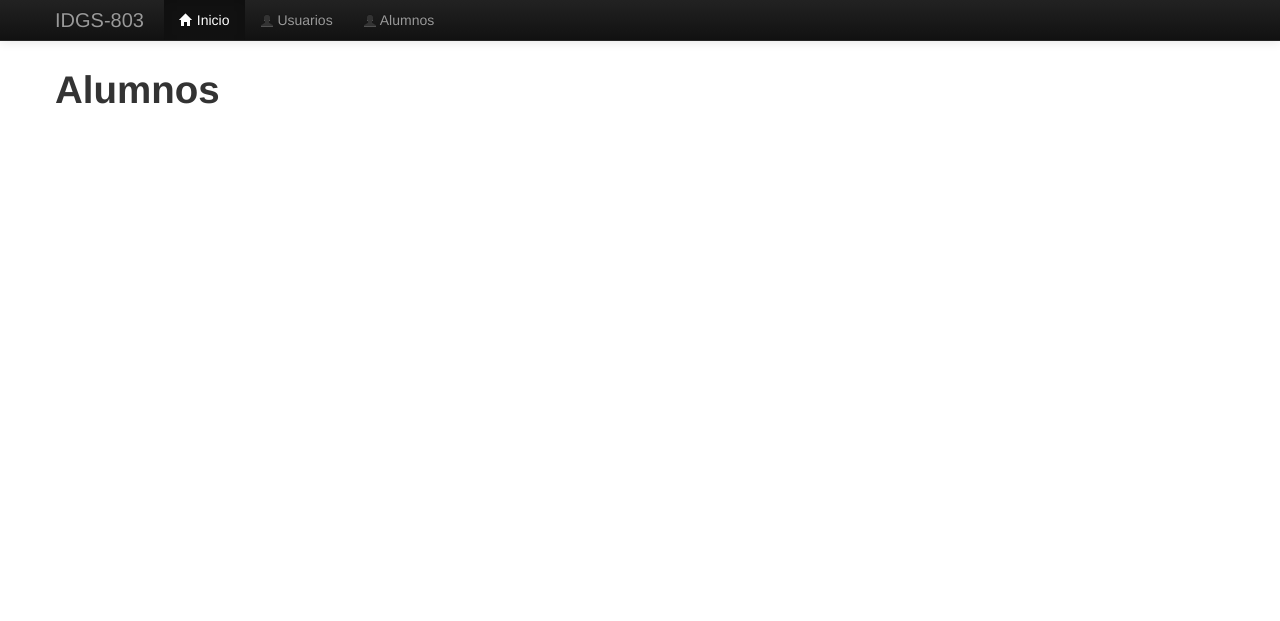
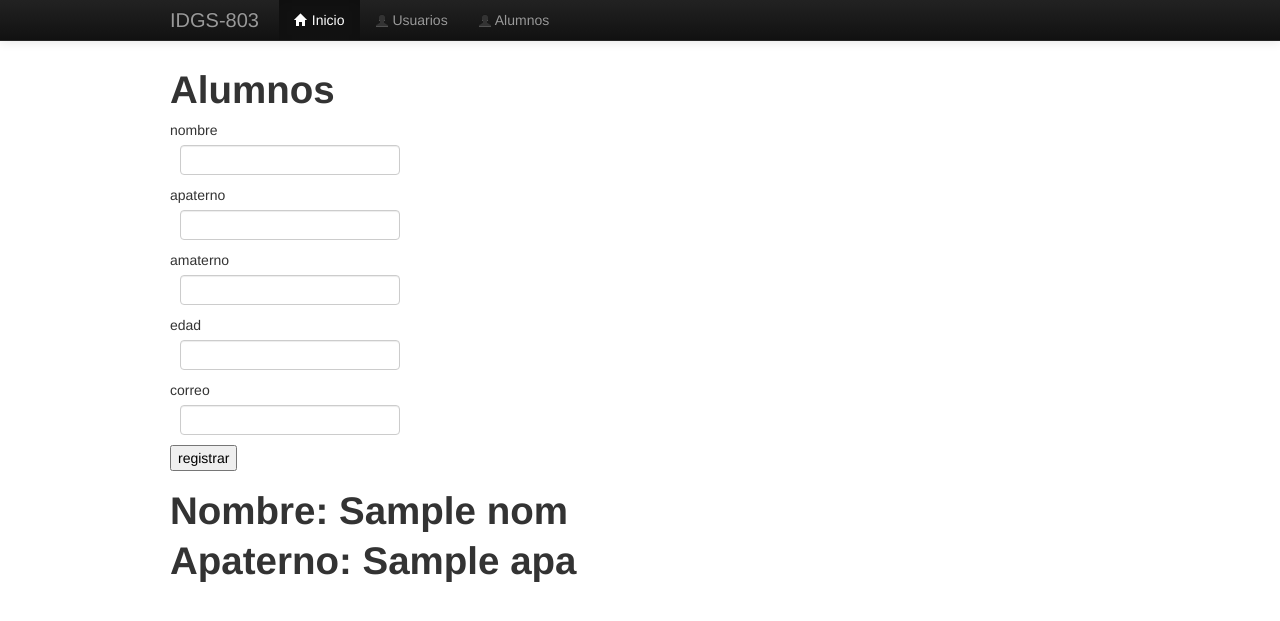
Before and after one commit to IDGS-803-21000011/IntroFlaskIDGS803, a Flask app: template templates/alumnos.html in a window 1280 px wide. Shown: the top 621 px of the page. Run offline with Flask 3, Linux system fonts and the light colour scheme; the template is opened without the code that fills it: values that come from a table or form of the project are taken from there, most other values are stand-ins (such as "Sample title", 1, 10 or a date in 2020); some libraries are stand-ins or nearby versions.

Commit message:
PEVG 30/01/2024 WTF forms

```diff
--- /dev/null
+++ b/forms.py
@@ -0,0 +1,9 @@
+from wtforms import Form
+from wtforms import StringField, SelectField, RadioField, EmailField
+
+class UserForm(Form):
+    nombre = StringField('nombre')
+    apaterno = StringField('apaterno')
+    amaterno = StringField('amaterno')
+    edad = StringField('edad')
+    correo = StringField('correo')
--- a/main.py
+++ b/main.py
@@ -1,4 +1,5 @@
 from flask import Flask, render_template, request
+import forms
 
 app = Flask(__name__)
 
@@ -8,9 +9,17 @@ def index():
     alumnos = ["Gael", "Pedro", "Alicia", "Ana"]
     return render_template("index.html", escuela = escuela, alumnos = alumnos)
 
-@app.route("/alumnos")
+@app.route("/alumnos", methods=["GET", "POST"])
 def alumn():
-    return render_template("alumnos.html")
+    alum_form = forms.UserForm(request.form)
+    if request.method == "POST":
+        nom = alum_form.nombre.data
+        apa = alum_form.apaterno.data
+        ama = alum_form.amaterno.data
+        print("Nombre: {}".format(nom))
+        print("apaterno: {}".format(apa))
+        print("amaterno: {}".format(ama))
+    return render_template("alumnos.html", form = alum_form, nom=nom, apa=apa, ama=ama)
 
 @app.route("/maestros")
 def maestr():
--- a/templates/_macros.html
+++ b/templates/_macros.html
@@ -1,3 +1,8 @@
 {%macro render_input(name, placeholder, type='text')%}
     <p><input name="{{name}}" type="{{type}}" placeholder="{{placeholder}}"></p>
 {%endmacro%}
+
+{%macro render_field(field)%}
+    <td>{{ field.label }}</td>
+    <dd>{{ field(**kwargs)|safe }}</dd>
+{%endmacro%}
--- a/templates/alumnos.html
+++ b/templates/alumnos.html
@@ -1,8 +1,12 @@
-{%extends 'layout.html'%} {%block content%}
-
-<h1>
-    Alumnos
-</h1>
-
-
+{%extends 'layout.html'%} {%block content%} {% import "_macros.html" as macros
+%}
+<h1>Alumnos</h1>
+<form action="" method="POST">
+    {{ macros.render_field(form.nombre, class="form-controls") }} {{
+    macros.render_field(form.apaterno) }} {{ macros.render_field(form.amaterno) }}
+    {{ macros.render_field(form.edad) }} {{ macros.render_field(form.correo) }}
+    <input type="submit" name="btn1" value="registrar">
+</form>
+<h1>Nombre: {{ nom }}</h1>
+<h1>Apaterno: {{ apa }}</h1>
 {%endblock%}
--- a/templates/layout.html
+++ b/templates/layout.html
@@ -4,8 +4,12 @@
     <meta charset="UTF-8">
     <meta name="viewport" content="width=device-width, initial-scale=1.0">
     <title>Document</title>
-    <link rel="stylesheet" href="../static/bootstrap/css/bootstrap.min.css">
-    <link rel="stylesheet" href="../static/bootstrap/css/bootstrap-responsive.css">
+    <link rel="stylesheet" href="../static/bootstrap/bootstrap/css/bootstrap-responsive.min.css">
+    <link rel="stylesheet" href="../static/bootstrap/bootstrap/css/bootstrap-responsive.css">
+    <link rel="stylesheet" href="../static/bootstrap/bootstrap/css/bootstrap.css">
+    <link rel="stylesheet" href="../static/bootstrap/bootstrap/css/bootstrap.min.css">
+    <link rel="stylesheet" href="../static/bootstrap/bootstrap/js/bootstrap.js">
+    <link rel="stylesheet" href="../static/bootstrap/bootstrap/js/bootstrap.min.js">
 
     <style>
         body{
```
Also changed, not shown: 1 other file.
